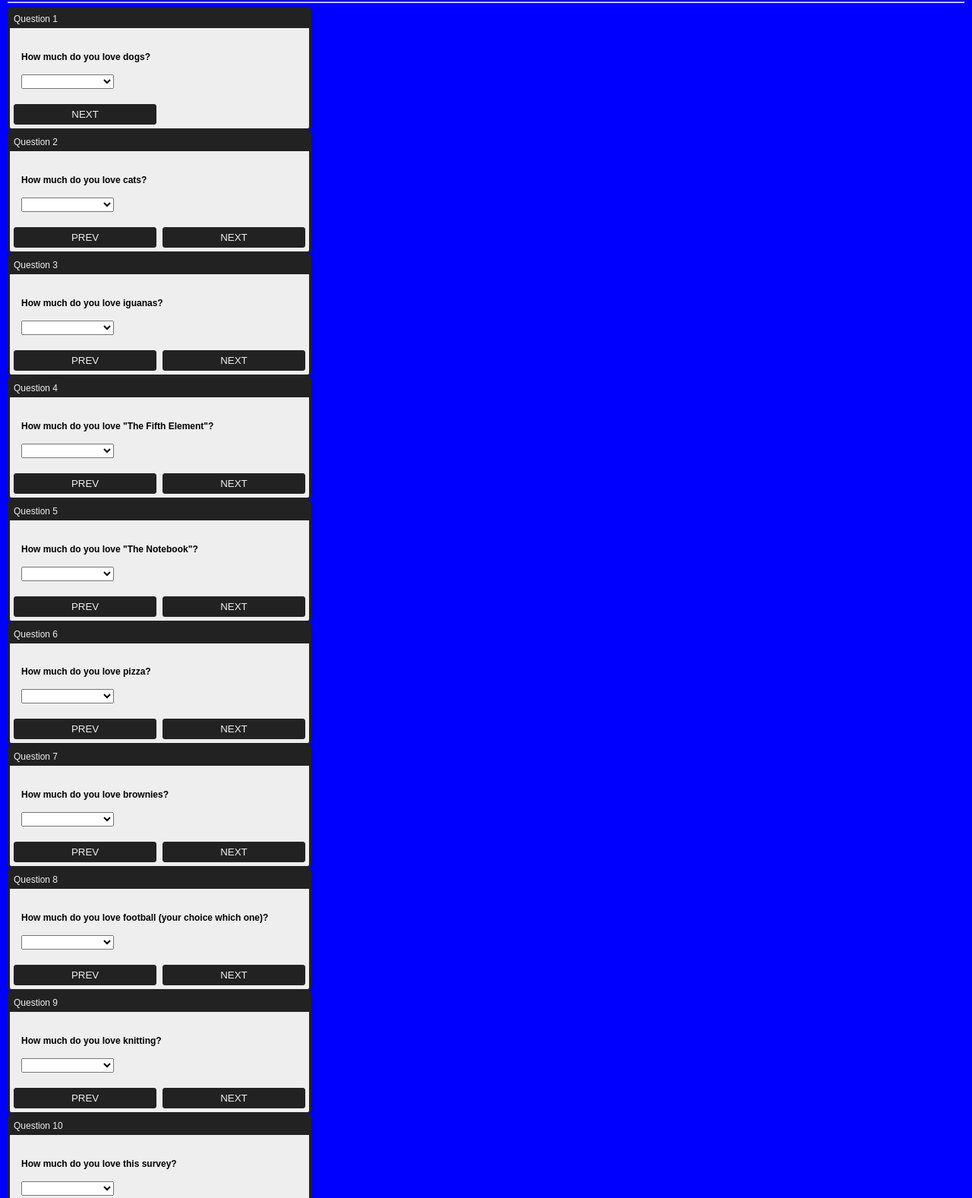
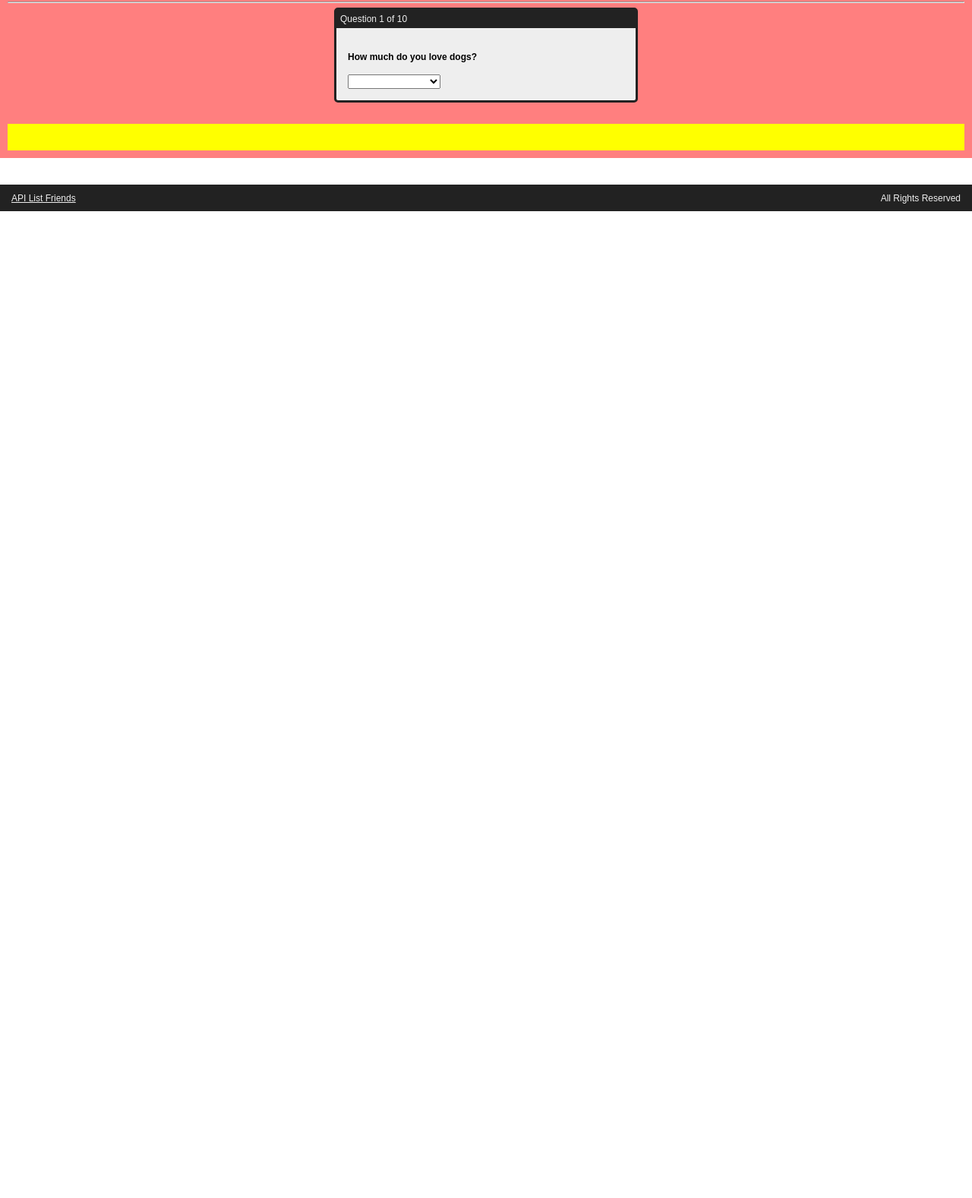
Before and after one commit to bmccutchanjr/Friend-Finder, a website: page app/public/survey.html in a window 1280 px wide. Shown: the part 240-1817 px from the top of the page at 76% size. After the commit the page ends 800 px from the top, so only its background shows below. Drawn offline with nearby package versions, Linux system fonts and the light colour scheme.

Commit message:
scripted survey questions

```diff
--- a/app/public/style.css
+++ b/app/public/style.css
@@ -10,18 +10,30 @@
 }
 
 body
-{   background: blue;
+{   /* background: blue; */
     font-family: sans-serif;
     font-size:  var(--font-size);
     margin: 0px;
-    padding: 10px;
+    padding: 0px;
+}
+
+a
+{   color: var(--bg-color);
+}
+
+a:hover
+{   color: white;}
+
+a:visited
+{   color: var(--bg-color);
 }
 
 .question-div
 {   background: var(--bg-color);
     border: 3px solid var(--brd-color);
     border-radius: 5px;
-    /* display: none; */
+    display: none;
+    margin: 0px auto;
     width: 400px;
 }
 
@@ -42,16 +54,39 @@ body
 }
 
 .button-div button
-{   background: var(--brd-color);
-    border: 1px solid var(--brd-color);
+{   /* background: var(--brd-color); */
+    /* border: 1px solid var(--brd-color); */
+    background: #000088;
+    border: 1px solid #000088;
     border-radius: 3px;
-    color: var(--bg-color);
+    /* color: var(--bg-color); */
+    color: #eeeeff;
     justify-content: center;
     padding: 5px;
     width: 49%;
 }
 
 .button-div button:hover
+{   background: var(--bg-color);
+    color: var(--brd-color);
+}
+
+.submit-button
+{   /* background: var(--brd-color); */
+    /* border: 1px solid var(--brd-color); */
+    background: #000088;
+    border: 1px solid #000088;
+    border-radius: 3px;
+    /* color: var(--bg-color); */
+    color: #eeeeff;
+    display: none;
+    justify-content: center;
+    margin: 0px auto;
+    padding: 5px;
+    width: 400px;
+}
+
+.submit-button:hover
 {   background: var(--bg-color);
     color: var(--brd-color);
 }
@@ -74,3 +109,41 @@ body
     padding: 25px;
     width: 400px;
 }
+
+/*                                      */
+/* style specific to sticky footer      */
+/*                                      */
+
+body
+{   height: 100%;
+    min-height: 100%;
+}
+
+.wrapper
+{   background: rgba(255, 0, 0, 0.5);
+    margin-bottom: 35px;
+    min-height: 100%;
+    padding: 10px;
+}
+
+.push
+{   background: yellow;
+    height: 35px;
+}
+
+footer
+{   background: var(--brd-color);
+    border-top: 1px solid var(--brd-color);
+    color: var(--bg-color);
+    height: 35px;
+    padding: 10px;
+    padding-left: 15px;
+    padding-right: 15px;
+    position: relative;
+    width: 100%;
+}
+
+.copyright
+{   position: absolute;
+    right: 15px;
+}
--- a/app/public/survey.html
+++ b/app/public/survey.html
@@ -20,6 +20,7 @@
     </head>
 
     <body>
+        <div class="wrapper">
             <h1>Profile</h1>
 
             <hr>
@@ -33,11 +34,11 @@
 
             <hr>
 
-        <div class="question-div" value=0>
-            <div class="question-header">Question 1</div>
+            <div class="question-div" which=0 unanswered="true">
+                <div class="question-header">Question 1 of 10</div>
                 <div class="question-area">
-                <h4 class="question question-text" value="0"><strong>How much do you love dogs?</strong></h4>
-                <select class="chosen-select" value="0">
+                    <h4 class="question question-text" which="0"><strong>How much do you love dogs?</strong></h4>
+                    <select class="chosen-select" which="0">
                         <option value=""></option>
                         <option value="1">1 (Not so much)</option>
                         <option value="2">2</option>
@@ -46,16 +47,13 @@
                         <option value="5">5 (Oh, so much!)</option>
                     </select>
                 </div>
-            <div class="button-div">
-                <button class="next-button" value=0>NEXT</button>
-            </div>
             </div>
 
-        <div class="question-div" value=1>
-            <div class="question-header">Question 2</div>
+            <div class="question-div" which=1 unanswered="true">
+                <div class="question-header">Question 2 of 10</div>
                 <div class="question-area">
-                <h4 class="question question-text" value="1"><strong>How much do you love cats?</strong></h4>
-                <select class="chosen-select" value="1">
+                    <h4 class="question question-text" which="1"><strong>How much do you love cats?</strong></h4>
+                    <select class="chosen-select" which="1">
                         <option value=""></option>
                         <option value="1">1 (Not so much)</option>
                         <option value="2">2</option>
@@ -64,17 +62,13 @@
                         <option value="5">5 (Oh, so much!)</option>
                     </select>
                 </div>
-            <div class="button-div">
-                <button class="prev-button" value=1>PREV</button>
-                <button class="next-button" value=1>NEXT</button>
-            </div>
             </div>
 
-        <div class="question-div" value=2>
-            <div class="question-header">Question 3</div>
+            <div class="question-div" which=2 unanswered="true">
+                <div class="question-header">Question 3 of 10</div>
                 <div class="question-area">
-                <h4 class="question question-text" value="2"><strong>How much do you love iguanas?</strong></h4>
-                <select class="chosen-select" value="2">
+                    <h4 class="question question-text" which="2"><strong>How much do you love iguanas?</strong></h4>
+                    <select class="chosen-select" which="2">
                         <option value=""></option>
                         <option value="1">1 (Not so much)</option>
                         <option value="2">2</option>
@@ -83,17 +77,13 @@
                         <option value="5">5 (Oh, so much!)</option>
                     </select>
                 </div>
-            <div class="button-div">
-                <button class="prev-button" value=2>PREV</button>
-                <button class="next-button" value=2>NEXT</button>
-            </div>
             </div>
 
-        <div class="question-div" value=3>
-            <div class="question-header">Question 4</div>
+            <div class="question-div" which=3 unanswered="true">
+                <div class="question-header">Question 4 of 10</div>
                 <div class="question-area">
-                <h4 class="question question-text" value="3"><strong>How much do you love "The Fifth Element"?</strong></h4>
-                <select class="chosen-select" value="3">
+                    <h4 class="question question-text" which="3"><strong>How much do you love "The Fifth Element"?</strong></h4>
+                    <select class="chosen-select" which="3">
                         <option value=""></option>
                         <option value="1">1 (Not so much)</option>
                         <option value="2">2</option>
@@ -102,17 +92,13 @@
                         <option value="5">5 (Oh, so much!)</option>
                     </select>
                 </div>
-            <div class="button-div">
-                <button class="prev-button" value=3>PREV</button>
-                <button class="next-button" value=3>NEXT</button>
-            </div>
             </div>
 
-        <div class="question-div" value=4>
-            <div class="question-header">Question 5</div>
+            <div class="question-div" which=4 unanswered="true">
+                <div class="question-header">Question 5 of 10</div>
                 <div class="question-area">
-                <h4 class="question question-text" value="4"><strong>How much do you love "The Notebook"?</strong></h4>
-                <select class="chosen-select" value="4">
+                    <h4 class="question question-text" which="4"><strong>How much do you love "The Notebook"?</strong></h4>
+                    <select class="chosen-select" which="4">
                         <option value=""></option>
                         <option value="1">1 (Not so much)</option>
                         <option value="2">2</option>
@@ -121,17 +107,13 @@
                         <option value="5">5 (Oh, so much!)</option>
                     </select>
                 </div>
-            <div class="button-div">
-                <button class="prev-button" value=4>PREV</button>
-                <button class="next-button" value=4>NEXT</button>
-            </div>
             </div>
 
-        <div class="question-div" value=5>
-            <div class="question-header">Question 6</div>
+            <div class="question-div" which=5 unanswered="true">
+                <div class="question-header">Question 6 of 10</div>
                 <div class="question-area">
-                <h4 class="question question-text" value="5"><strong>How much do you love pizza?</strong></h4>
-                <select class="chosen-select" value="5">
+                    <h4 class="question question-text" which="5"><strong>How much do you love pizza?</strong></h4>
+                    <select class="chosen-select" which="5">
                         <option value=""></option>
                         <option value="1">1 (Not so much)</option>
                         <option value="2">2</option>
@@ -140,17 +122,13 @@
                         <option value="5">5 (Oh, so much!)</option>
                     </select>
                 </div>
-            <div class="button-div">
-                <button class="prev-button" value=5>PREV</button>
-                <button class="next-button" value=5>NEXT</button>
-            </div>
             </div>
 
-        <div class="question-div" value=6>
-            <div class="question-header">Question 7</div>
+            <div class="question-div" which=6 unanswered="true">
+                <div class="question-header">Question 7 of 10</div>
                 <div class="question-area">
-                <h4 class="question question-text" value="6"><strong>How much do you love brownies?</strong></h4>
-                <select class="chosen-select" value="6">
+                    <h4 class="question question-text" which="6"><strong>How much do you love brownies?</strong></h4>
+                    <select class="chosen-select" which="6">
                         <option value=""></option>
                         <option value="1">1 (Not so much)</option>
                         <option value="2">2</option>
@@ -159,17 +137,13 @@
                         <option value="5">5 (Oh, so much!)</option>
                     </select>
                 </div>
-            <div class="button-div">
-                <button class="prev-button" value=6>PREV</button>
-                <button class="next-button" value=6>NEXT</button>
-            </div>
             </div>
 
-        <div class="question-div" value=7>
-            <div class="question-header">Question 8</div>
+            <div class="question-div" which=7 unanswered="true">
+                <div class="question-header">Question 8 of 10</div>
                 <div class="question-area">
-                <h4 class="question question-text" value="7"><strong>How much do you love football (your choice which one)?</strong></h4>
-                <select class="chosen-select" value="7">
+                    <h4 class="question question-text" which="7"><strong>How much do you love football (your choice which one)?</strong></h4>
+                    <select class="chosen-select" which="7">
                         <option value=""></option>
                         <option value="1">1 (Not so much)</option>
                         <option value="2">2</option>
@@ -178,17 +152,13 @@
                         <option value="5">5 (Oh, so much!)</option>
                     </select>
                 </div>
-            <div class="button-div">
-                <button class="prev-button" value=7>PREV</button>
-                <button class="next-button" value=7>NEXT</button>
-            </div>
             </div>
 
-        <div class="question-div" value=8>
-            <div class="question-header">Question 9</div>
+            <div class="question-div" which=8 unanswered="true">
+                <div class="question-header">Question 9 of 10</div>
                 <div class="question-area">
-                <h4 class="question question-text" value="8"><strong>How much do you love knitting?</strong></h4>
-                <select class="chosen-select" value="8">
+                    <h4 class="question question-text" which="8"><strong>How much do you love knitting?</strong></h4>
+                    <select class="chosen-select" which="8">
                         <option value=""></option>
                         <option value="1">1 (Not so much)</option>
                         <option value="2">2</option>
@@ -197,17 +167,13 @@
                         <option value="5">5 (Oh, so much!)</option>
                     </select>
                 </div>
-            <div class="button-div">
-                <button class="prev-button" value=8>PREV</button>
-                <button class="next-button" value=8>NEXT</button>
-            </div>
             </div>
 
-        <div class="question-div" value=9>
-            <div class="question-header">Question 10</div>
+            <div class="question-div" which=9 unanswered="true">
+                <div class="question-header">Question 10 of 10</div>
                 <div class="question-area">
-                <h4 class="question question-text" value="9"><strong>How much do you love this survey?</strong></h4>
-                <select class="chosen-select" value="9">
+                    <h4 class="question question-text" which="9"><strong>How much do you love this survey?</strong></h4>
+                    <select class="chosen-select" which="9">
                         <option value=""></option>
                         <option value="1">1 (Not so much)</option>
                         <option value="2">2</option>
@@ -216,16 +182,22 @@
                         <option value="5">5 (Oh, so much!)</option>
                     </select>
                 </div>
-            <div class="button-div">
-                <button class="prev-button" value=9>PREV</button>
-            </div>
             </div>
 
+            <br>
+            <br>
             <button class="submit-button">SUBMIT</button>
 
             <div class="response">
                 <div class="response-data"></div>
             </div>
+            <div class="push"></div>
+        </div>
+
+        <footer>
+            <a href="/api/friends/">API List Friends</a>
+            <span class="copyright">All Rights Reserved</span>
+        </footer>
     </body>
 
     <!-- link to jQuery-->
--- a/app/public/survey.js
+++ b/app/public/survey.js
@@ -1,8 +1,95 @@
+var ting = new Audio("ting.mp3");
+
+// function getQuestion()
+// {   // Returns an array of .question-div with attribute unanswered=true
+//
+//     return questions = $(".question-div[unanswered='true'");
+// }
+
 $(document).ready (function ()
 {
+
+// var questions = $(".question-div[unanswered='true'");
+// console.log("ready");
+// console.log("questions: ", questions);
+// console.log("which: ", $(questions[0]).attr("which"));
+//     var questions = getQuestions ();
+
 // console.log ("survey.html");
+    // The page has just loaded -- the user has not had an opportunity to interact with it yet.  Make
+    // the first survey question visible...
+    $(".question-div[which=0]").css("display", "block");
 
-    $(".submit").click(function (event)
+    $(".chosen-select").on("change", function(event)
+    {   // The value of a survey question has been changed -- hopefully to a valid response.  Validate
+        // it and if valid, display the next question.
+
+        event.preventDefault ();
+
+// console.log("change");
+// console.log("event: ", event);
+// console.log("target: ", event.currentTarget);
+// console.log("which one: ", $(event.currentTarget).attr("select"));
+        var valid = true;
+        var question = $(event.currentTarget);
+        var which = question.attr("which");
+// console.log("which: ", which);
+
+//         var option = parseInt($(event + " option:selected").val());
+//         var option = parseInt($(".chosen-select[which=" + which + "] option:selected").val());
+// console.log("option: ", option);
+//         if (isNaN(option)) valid = false;
+
+//         if ((option < 1) || (option > 5))
+//         {   // The survey responses are predefined in a <select>.  Possible <options> are a null
+//             // string or values "1", "2", "3", "4" or "5".  This should never happen, but should it
+//             // happen it needs to be handled.
+
+//             valid = false;
+//         }
+
+//         if (!valid)
+//         {   $("question-text[which=" + which + "]").css ("color", "red");
+//         }
+//         else
+//         {   // The response was valid.  Hide this question and display the next.
+
+//             $(".question-div[which=" + which + "]").css("display", "none");
+
+//             if (which < 9)
+//             {   which++;
+//                 $(".question-div[which=" + which + "]").css("display", "block");
+//             }
+//         }
+        // The survey responses are predefined in a <select> and this function is called by the on change
+        // event listener.  If the event fired, the associated <select> was changed and the value should
+        // always be valid.  No need to validate the response here, just display the next question.
+
+        if (which < 9)
+        {   // If this is not the last question in the survey, then hide this question and display the
+            // next.
+
+            $(".question-div[which=" + which + "]").css("display", "none");
+
+            ting.load();
+            ting.play();
+
+            which++;
+            $(".question-div[which=" + which + "]")
+            .css(
+                {   "display": "block",
+                    "opacity":  0.0
+                })
+            .animate({opacity: 1.0}, 2000);
+        }
+        else
+        {   // If it is the last question, display the submit button
+
+            $(".submit-button").css("display", "block");
+        }
+    });
+
+    $(".submit-button").click(function (event)
     {   // event listener for sunmit button
 
 // console.log("on click")
@@ -32,17 +119,17 @@ $(document).ready (function ()
         var scores = [];
 
         for (var i=0; i<10; i++)
-        {   // build an array of survey responses...at th same time, insure that all survey questions
+        {   // build an array of survey responses...at the same time, insure that all survey questions
             // have been answered.
 
-            var option = $(".chosen-select[value=" + i + "] option:selected").val();
+            var option = $(".chosen-select[which=" + i + "] option:selected").val();
 // console.log ($(".chosen-select[value=" + i + "]"));
 // console.log ($(".chosen-select[value=" + i + "] option:selected"));
 // console.log ("option: ", option);
             if (!option)
             {   valid = false;
 // console.log ("question #", i, " not answered");
-                $(".select-text[value=" + i + "]").css ("color", "red");
+                $(".question-text[which=" + i + "]").css ("color", "red");
             }
             else
             {   scores.push(parseInt(option));
```
Also changed, not shown: 1 other file. Lines whose indentation alone changed are shown as unchanged.
